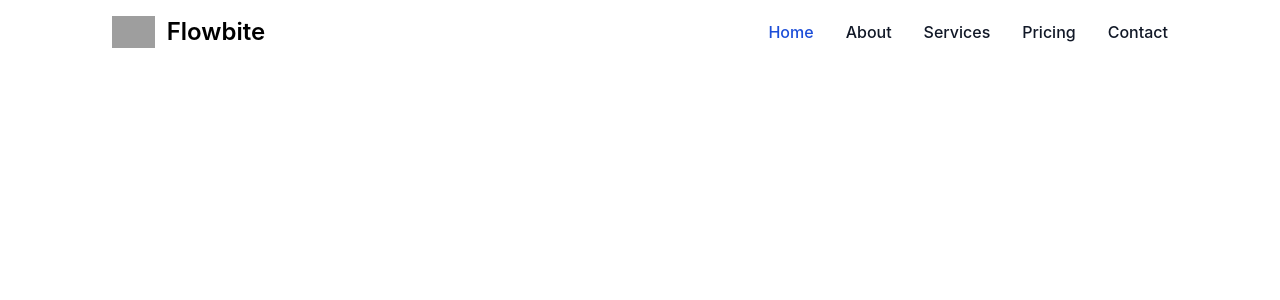
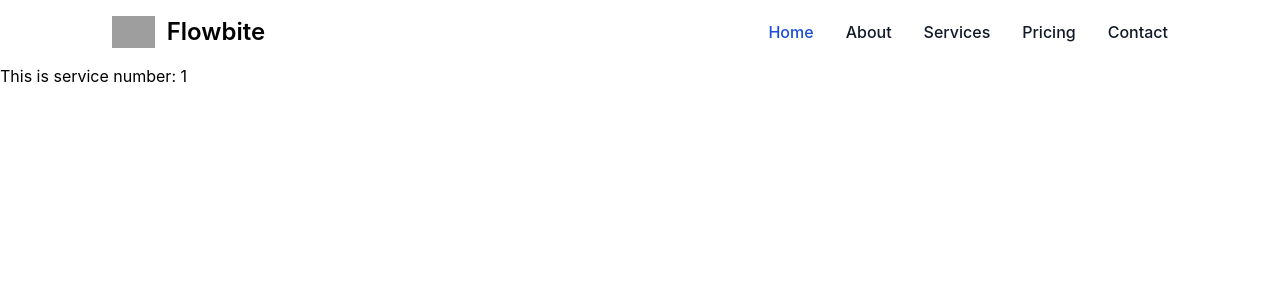
Before and after one commit to Shadi-Almohtaseb/PPU-First-App, a React (Create React App) app: page /services/1 in a window 1280 px wide. Shown: the top 300 px of the page. Built offline with nearby package versions, Linux system fonts and the light colour scheme; grey boxes are pictures that could not be loaded.

Commit message:
added not found page and service page

```diff
--- a/src/App.jsx
+++ b/src/App.jsx
@@ -6,6 +6,9 @@ import About from "./pages/About.jsx";
 import Services from "./pages/Services.jsx";
 import Pricing from "./pages/Pricing.jsx";
 import Navbar from "./components/Navbar.jsx";
+import Contact from "./pages/Contact.jsx";
+import NotFound from "./pages/NotFound.jsx";
+import ServicePage from "./pages/ServicePage.jsx";
 
 function App() {
   return (
@@ -16,7 +19,10 @@ function App() {
           <Route path="/" element={<Home />} />
           <Route path="/about" element={<About />} />
           <Route path="/services" element={<Services />} />
+          <Route path="/services/:id" element={<ServicePage />} />
           <Route path="/pricing" element={<Pricing />} />
+          <Route path="/Contact" element={<Contact />} />
+          <Route path="*" element={<NotFound />} />
         </Routes>
       </BrowserRouter>
     </div>
--- a/src/components/Navbar.jsx
+++ b/src/components/Navbar.jsx
@@ -78,7 +78,7 @@ const NavBar = () => {
             </li>
             <li>
               <a
-                href="#"
+                href="contact"
                 className="block py-2 px-3 text-gray-900 rounded hover:bg-gray-100 md:hover:bg-transparent md:border-0 md:hover:text-blue-700 md:p-0 dark:text-white md:dark:hover:text-blue-500 dark:hover:bg-gray-700 dark:hover:text-white md:dark:hover:bg-transparent"
               >
                 Contact
--- /dev/null
+++ b/src/pages/Contact.jsx
@@ -0,0 +1,7 @@
+import React from "react";
+
+const Contact = () => {
+  return <div>Contact</div>;
+};
+
+export default Contact;
--- /dev/null
+++ b/src/pages/NotFound.jsx
@@ -0,0 +1,13 @@
+import React from "react";
+
+const NotFound = () => {
+  return (
+    <div className="w-full h-screen bg-black">
+      <h1 className="flex items-center justify-center text-3xl text-red-500 h-full">
+        404: Not Found
+      </h1>
+    </div>
+  );
+};
+
+export default NotFound;
--- /dev/null
+++ b/src/pages/ServicePage.jsx
@@ -0,0 +1,14 @@
+import React from "react";
+import { useParams } from "react-router-dom";
+
+const ServicePage = () => {
+  const { id } = useParams();
+
+  return (
+    <div>
+      <h1>This is service number: {id}</h1>
+    </div>
+  );
+};
+
+export default ServicePage;
```
